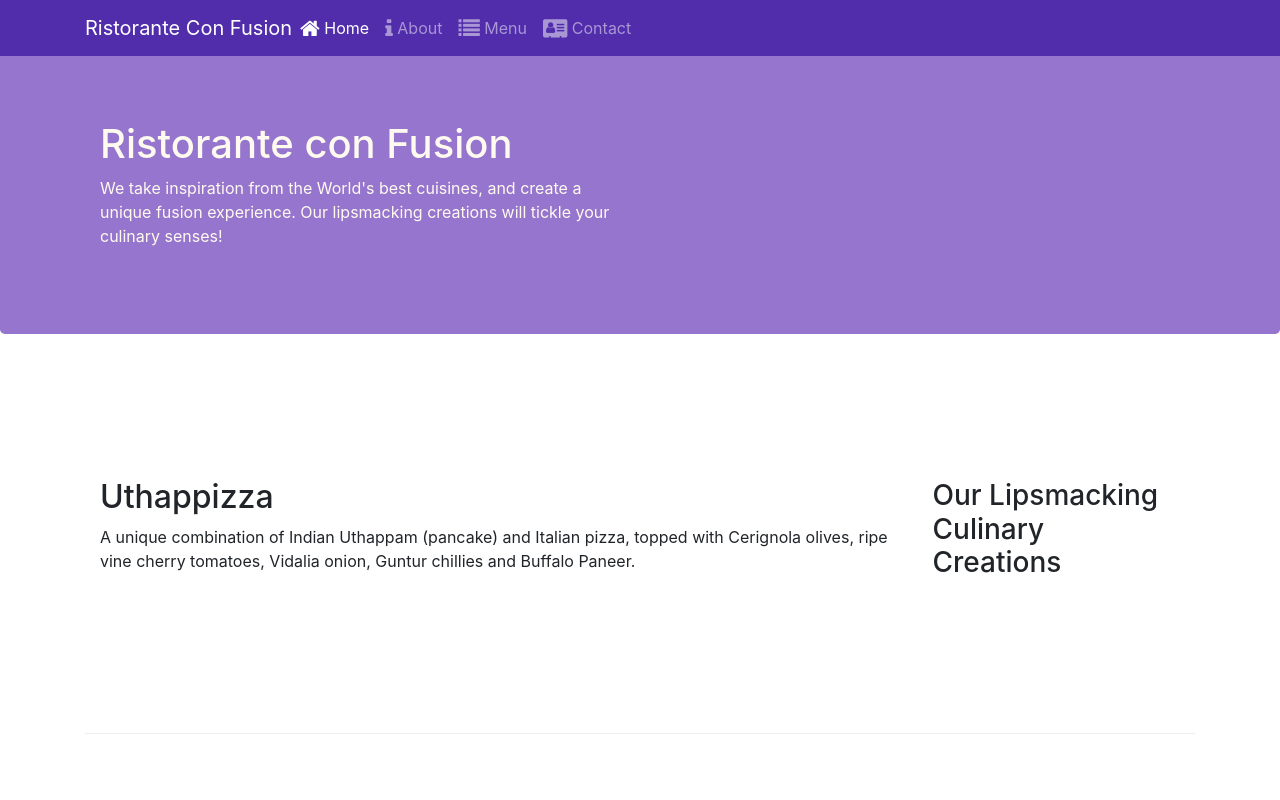
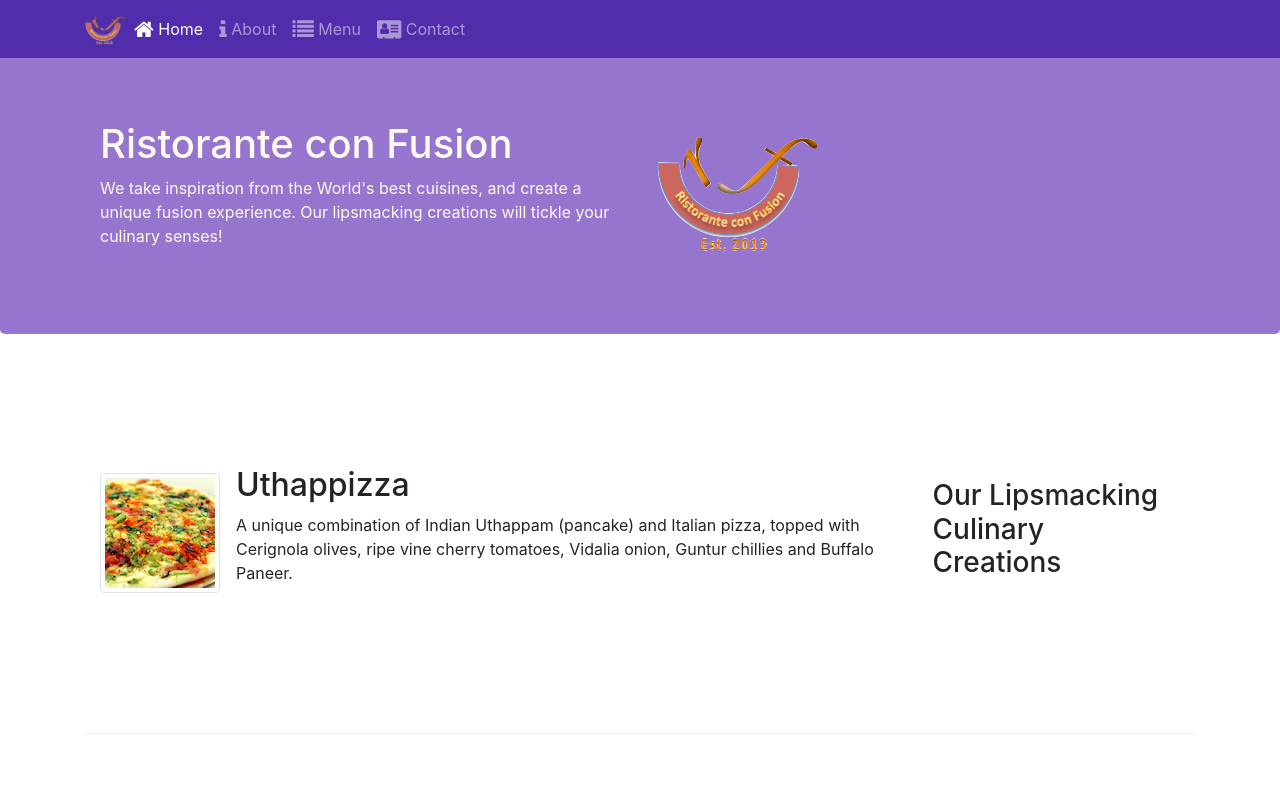
Before and after one commit to priyanshuvishnoi/conFusion, a website: page index.html in a window 1280 px wide. Shown: the top 800 px of the page. Drawn offline with nearby package versions, Linux system fonts and the light colour scheme.

Commit message:
Images and media

```diff
--- a/index.html
+++ b/index.html
@@ -1,27 +1,16 @@
 <!DOCTYPE html>
 <html lang="en">
+
 <head>
   <!-- Required meta tags always come first -->
   <meta charset="utf-8" />
-    <meta
-      name="viewport"
-      content="width=device-width, initial-scale=1, shrink-to-fit=no"
-    />
+  <meta name="viewport" content="width=device-width, initial-scale=1, shrink-to-fit=no" />
   <meta http-equiv="x-ua-compatible" content="ie=edge" />
 
   <!-- Bootstrap CSS -->
-    <link
-      rel="stylesheet"
-      href="node_modules/bootstrap/dist/css/bootstrap.min.css"
-    />
-    <link
-      rel="stylesheet"
-      href="node_modules/font-awesome/css/font-awesome.min.css"
-    />
-    <link
-      rel="stylesheet"
-      href="node_modules/bootstrap-social/bootstrap-social.css"
-    />
+  <link rel="stylesheet" href="node_modules/bootstrap/dist/css/bootstrap.min.css" />
+  <link rel="stylesheet" href="node_modules/font-awesome/css/font-awesome.min.css" />
+  <link rel="stylesheet" href="node_modules/bootstrap-social/bootstrap-social.css" />
   <link rel="stylesheet" href="css/styles.css" />
   <title>Ristorante Con Fusion</title>
 </head>
@@ -29,15 +18,10 @@
 <body>
   <nav class="navbar navbar-dark navbar-expand-sm fixed-top">
     <div class="container">
-        <button
-          class="navbar-toggler"
-          type="button"
-          data-toggle="collapse"
-          data-target=".mynavbar"
-        >
+      <button class="navbar-toggler" type="button" data-toggle="collapse" data-target=".mynavbar">
         <span class="navbar-toggler-icon"></span>
       </button>
-        <a href="#" class="navbar-brand mr-auto">Ristorante Con Fusion</a>
+      <a href="#" class="navbar-brand mr-auto"><img src="img/logo.png" height="30" width="41"></a>
       <div class="collapse navbar-collapse mynavbar">
         <ul class="navbar-nav mr-auto">
           <li class="nav-item active">
@@ -47,7 +31,8 @@
             <a href="aboutus.html" class="nav-link"><span class="fa fa-info fa-lg"></span> About</a>
           </li>
           <li class="nav-item"><a href="#" class="nav-link"><span class="fa fa-list fa-lg"></span> Menu</a></li>
-            <li class="nav-item"><a href="contactus.html" class="nav-link"><span class="fa fa-address-card fa-lg"></span> Contact</a></li>
+          <li class="nav-item"><a href="contactus.html" class="nav-link"><span class="fa fa-address-card fa-lg"></span>
+              Contact</a></li>
         </ul>
       </div>
     </div>
@@ -63,7 +48,9 @@
             your culinary senses!
           </p>
         </div>
-          <div class="col-12 col-sm"></div>
+        <div class="col-12 col-sm align-self-center">
+          <img src="img/logo.png" class="img-fluid">
+        </div>
       </div>
     </div>
   </header>
@@ -74,12 +61,19 @@
         <h3>Our Lipsmacking Culinary Creations</h3>
       </div>
       <div class="col col-sm order-sm-first col-md">
-          <h2>Uthappizza</h2>
+        <div class="media">
+          <img src="img/uthappizza.png" alt="uthappizza" class="d-flex mr-3 img-thumbnail align-self-center">
+          <div class="media-body">
+            <h2 class="mt-0">Uthappizza</h2>
             <p>
               A unique combination of Indian Uthappam (pancake) and Italian pizza,
               topped with Cerignola olives, ripe vine cherry tomatoes, Vidalia
               onion, Guntur chillies and Buffalo Paneer.
             </p>
+          </div>
+
+        </div>
+
       </div>
     </div>
 
@@ -103,7 +97,10 @@
         <h3>Meet our Culinary Specialists</h3>
       </div>
       <div class="col col-sm order-sm-first col-md">
-          <h2>Alberto Somayya</h2>
+        <div class="media">
+          <img src="img/alberto.png" alt="alberto" class="d-flex mr-3 align-self-center img-thumbnail">
+          <div class="media-body">
+            <h2 class="mt-0">Alberto Somayya</h2>
             <h4>Executive Chef</h4>
             <p>
               Award winning three-star Michelin chef with wide International
@@ -111,6 +108,9 @@
               world, he specializes in creating mouthwatering Indo-Italian fusion
               experiences.
             </p>
+          </div>
+        </div>
+
       </div>
     </div>
   </div>
@@ -140,10 +140,14 @@
         </div>
         <div class="col-12 col-sm-4 align-self-center">
           <div class="text-center">
-              <a class="btn btn-social-icon btn-google" href="http://google.com/+"><i class="fa fa-google-plus fa-lg"></i></a>
-              <a class="btn btn-social-icon btn-facebook" href="http://www.facebook.com/profile.php?id="><i class="fa fa-facebook fa-lg"></i></a>
-              <a class="btn btn-social-icon btn-linkedin" href="http://www.linkedin.com/in/"><i class="fa fa-linkedin fa-lg"></i></a>
-              <a class="btn btn-social-icon btn-twitter" href="http://twitter.com/"><i class="fa fa-twitter fa-lg"></i></a>
+            <a class="btn btn-social-icon btn-google" href="http://google.com/+"><i
+                class="fa fa-google-plus fa-lg"></i></a>
+            <a class="btn btn-social-icon btn-facebook" href="http://www.facebook.com/profile.php?id="><i
+                class="fa fa-facebook fa-lg"></i></a>
+            <a class="btn btn-social-icon btn-linkedin" href="http://www.linkedin.com/in/"><i
+                class="fa fa-linkedin fa-lg"></i></a>
+            <a class="btn btn-social-icon btn-twitter" href="http://twitter.com/"><i
+                class="fa fa-twitter fa-lg"></i></a>
             <a class="btn btn-social-icon btn-google" href="http://youtube.com/"><i class="fa fa-youtube fa-lg"></i></a>
             <a class="btn btn-social-icon" href="mailto:"><i class="fa fa-envelope fa-lg"></i></a>
           </div>
@@ -161,4 +165,5 @@
   <script src="node_modules/popper.js/dist/umd/popper.min.js"></script>
   <script src="node_modules/bootstrap/dist/js/bootstrap.min.js"></script>
 </body>
+
 </html>
```
Also changed, not shown: aboutus.html (+4 -2 lines), contactus.html (+5 -3 lines), img/alberto.png (added), img/buffet.png (added), img/logo.png (added), img/uthappizza.png (added), 1 other file. Lines whose indentation alone changed are shown as unchanged.
